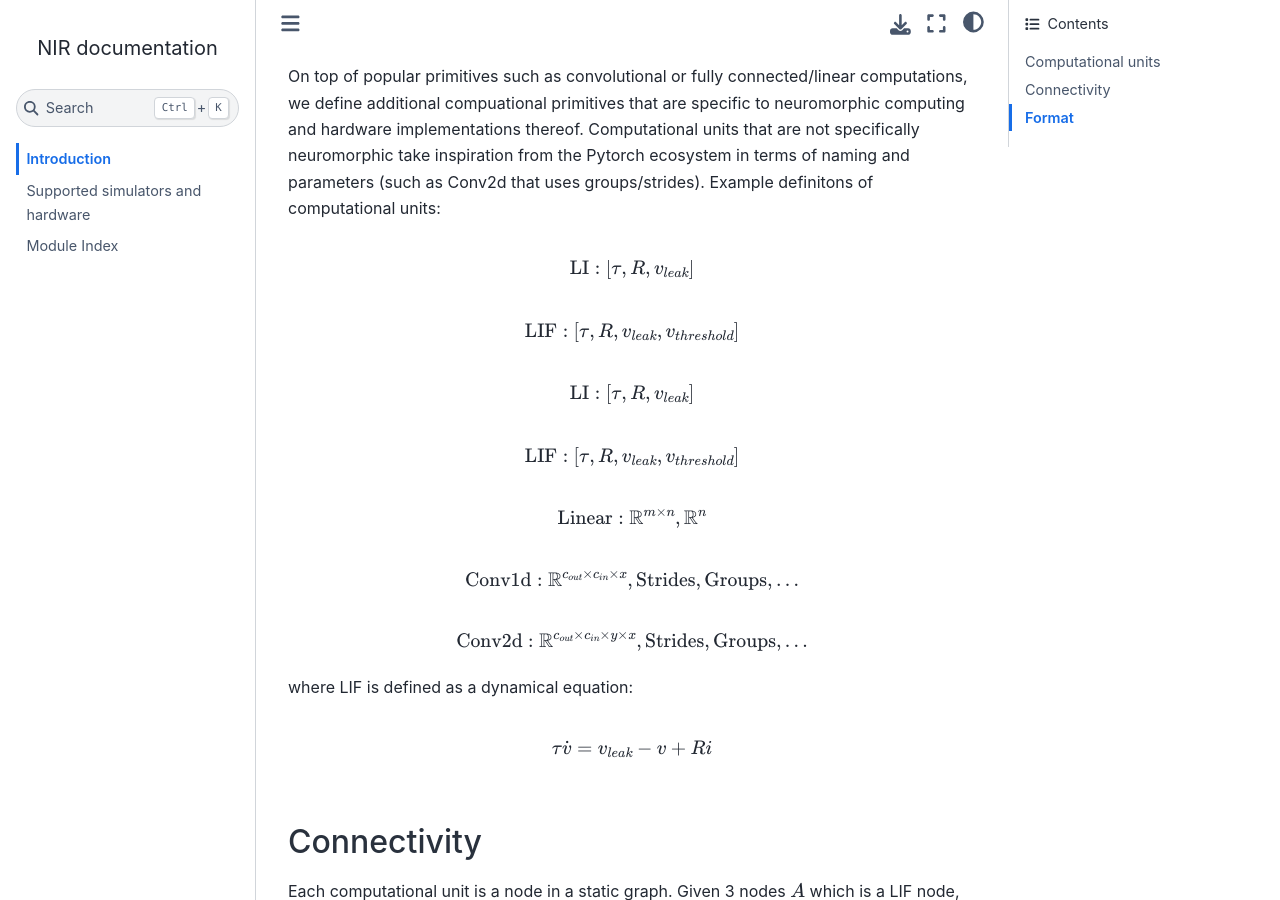
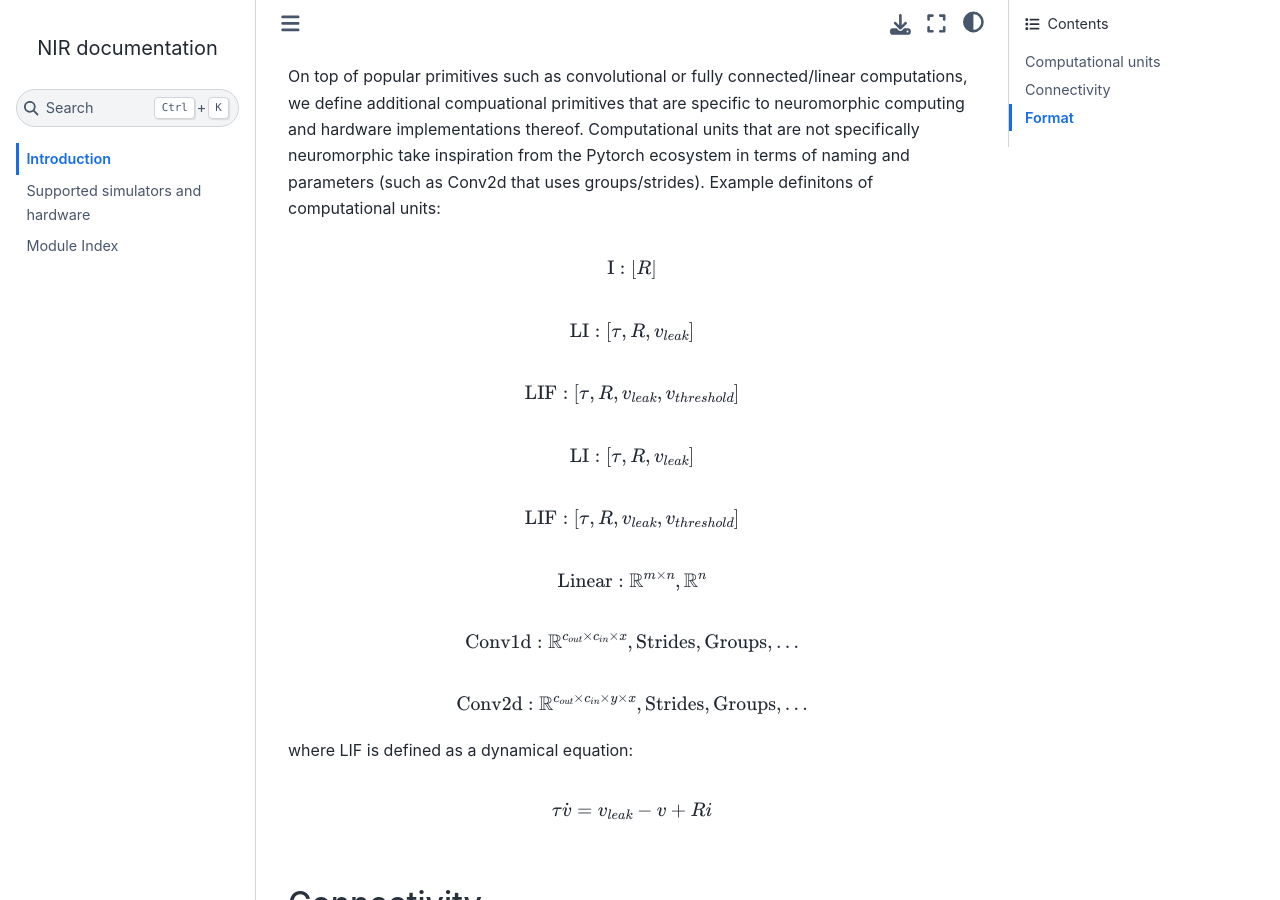
Before and after one commit to neuromorphs/NIR, a Sphinx documentation site: the page built from docs/source/intro.rst, in a window 1280 px wide and 900 px high, scrolled down 354 px. Built offline with Sphinx 7.4.7 and the Sphinx Book theme 1.1.4, drawn with Linux system fonts in a browser that asks for light colours.

Commit message:
Add I to docs

```diff
--- a/docs/source/intro.rst
+++ b/docs/source/intro.rst
@@ -8,6 +8,8 @@ Computational units
 
 On top of popular primitives such as convolutional or fully connected/linear computations, we define additional compuational primitives that are specific to neuromorphic computing and hardware implementations thereof. Computational units that are not specifically neuromorphic take inspiration from the Pytorch ecosystem in terms of naming and parameters (such as Conv2d that uses groups/strides). Example definitons of computational units:
 
+.. math::
+    \text{I}: [R]
 .. math::
     \text{LI}: [\tau, R, v_{leak}]
 .. math::
```
